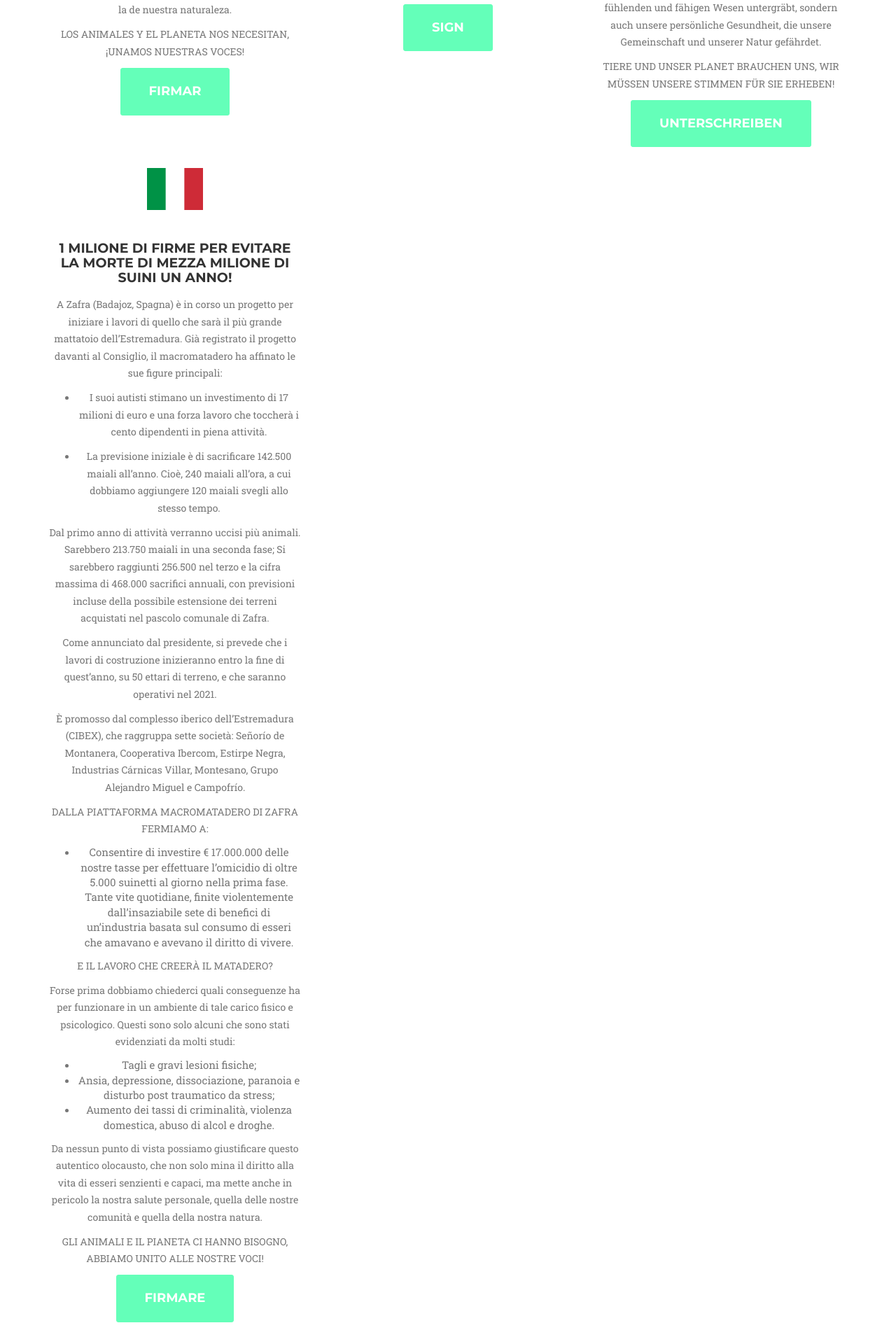
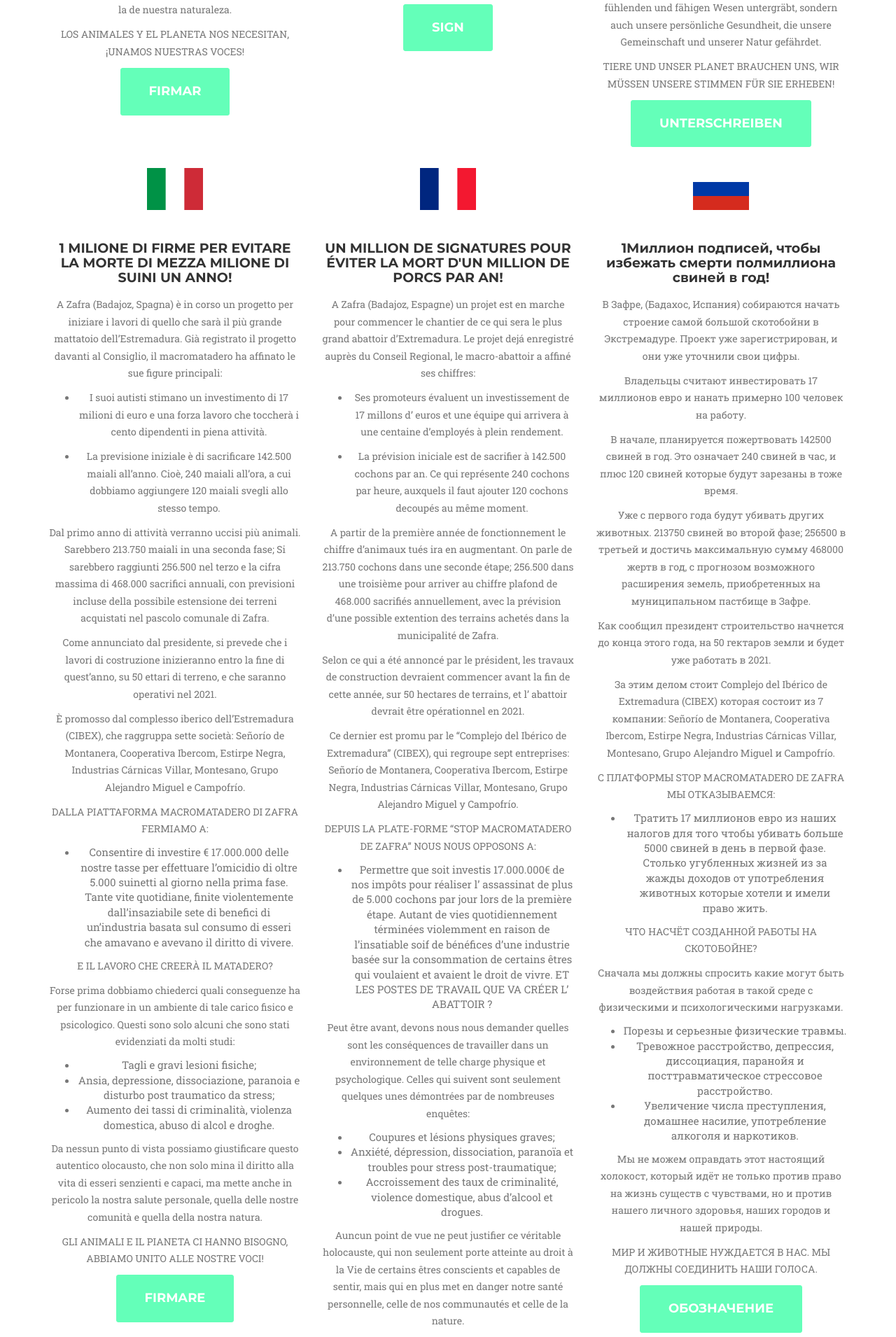
Before and after one commit to landlockedboat/stop-macro-madateros, a Jekyll site: the page built from index.html, in a window 1280 px wide. Shown: the part 2674-4584 px from the top of the page at 70% size. Built offline with Jekyll 4.4.1, drawn with Linux system fonts in a browser that asks for light colours; some web fonts are replaced; some of the changed text lies outside the part shown.

Commit message:
various changes

```diff
--- a/_config.yml
+++ b/_config.yml
@@ -1,4 +1,4 @@
-baseurl: /stop-macro-madatero-zafra
+baseurl: /
 # Site settings
 title: Stop Macro Matadero Zafra
 email: stopmacromataderozafra@gmail.com
--- a/_includes/agency.css
+++ b/_includes/agency.css
@@ -269,7 +269,7 @@ header {
     text-align: center;
     color: #fff;
     background-attachment: scroll;
-    background-image: url('{{ site.baseurl }}/img/header-bg.jpg');
+    background-image: url('{{ site.baseurl | prepend: site.url }}/img/header-bg.jpg');
     background-position: center center;
     background-repeat: none;
     -webkit-background-size: cover;
--- a/_includes/contact.html
+++ b/_includes/contact.html
@@ -2,41 +2,28 @@
     <div class="container">
         <div class="row">
             <div class="col-lg-12 text-center">
-                    <h2 class="section-heading">Contact Us</h2>
-                    <h3 class="section-subheading text-muted">Lorem ipsum dolor sit amet consectetur.</h3>
+                <h2 class="section-heading">Contacta con nosotrxs</h2>
+                <h3 class="section-subheading text-muted">Atendemos cualquier duda</h3>
             </div>
         </div>
         <div class="row">
-                <div class="col-lg-12">
-                    <form name="sentMessage" id="contactForm" novalidate>
-                        <div class="row">
-                            <div class="col-md-6">
-                                <div class="control-group form-group">
-                                    <input type="text" class="form-control" placeholder="Your Name *" id="name" required data-validation-required-message="Please enter your name.">
-                                    <p class="help-block text-danger"></p>
+            <div class="col-lg-4 text-center">
+                <div id="success"></div>
+                <a href="mailto:stopmacromataderozafra@gmail.com">
+                    <i class="fa fa-envelope fa-5x"></i>
+                </a>
             </div>
-                                <div class="control-group form-group">
-                                    <input type="email" class="form-control" placeholder="Your Email *" id="email" required data-validation-required-message="Please enter your email address.">
-                                    <p class="help-block text-danger"></p>
+            <div class="col-lg-4 text-center">
+                <div id="success"></div>
+                <a href="https://www.instagram.com/stopmacromataderozafra/">
+                    <i class="fa fa-instagram fa-5x"></i>
+                </a>
             </div>
-                                <div class="control-group form-group">
-                                    <input type="tel" class="form-control" placeholder="Your Phone *" id="phone" required data-validation-required-message="Please enter your phone number.">
-                                    <p class="help-block text-danger"></p>
-                                </div>
-                            </div>
-                            <div class="col-md-6">
-                                <div class="control-group form-group">
-                                    <textarea class="form-control" placeholder="Your Message *" id="message" required data-validation-required-message="Please enter a message."></textarea>
-                                    <p class="help-block text-danger"></p>
-                                </div>
-                            </div>
-                            <div class="clearfix"></div>
-                            <div class="col-lg-12 text-center">
+            <div class="col-lg-4 text-center">
                 <div id="success"></div>
-                                <button type="submit" class="btn btn-xl">Send Message</button>
-                            </div>
-                        </div>
-                    </form>
+                <a href="https://www.facebook.com/StopMacromataderoZafra/">
+                    <i class="fa fa-facebook fa-5x"></i>
+                </a>
             </div>
         </div>
     </div>
--- a/_includes/footer.html
+++ b/_includes/footer.html
@@ -4,22 +4,6 @@
             <div class="col-md-4">
                 <span class="copyright">Copyright &copy; {{ site.title }} {{ 'now' | date: "%Y" }}</span>
             </div>
-                <div class="col-md-4">
-                    <ul class="list-inline social-buttons">
-                        {% for network in site.social %}
-                        <li><a href="{{ network.url }}"><i class="fa fa-{{ network.title }}"></i></a>
-                        </li>
-                        {% endfor %}
-                    </ul>
-                </div>
-                <div class="col-md-4">
-                    <ul class="list-inline quicklinks">
-                        <li><a href="#">Privacy Policy</a>
-                        </li>
-                        <li><a href="#">Terms of Use</a>
-                        </li>
-                    </ul>
-                </div>
         </div>
     </div>
 </footer>
--- /dev/null
+++ b/_includes/manifestos/fr.md
@@ -0,0 +1,26 @@
+A Zafra (Badajoz, Espagne) un projet est en marche pour commencer le chantier de ce qui sera le plus grand abattoir d'Extremadura. Le projet dejá enregistré auprès du Conseil Regional, le macro-abattoir a affiné ses chiffres:
+
+- Ses promoteurs évaluent un investissement de 17 millons d' euros et une équipe qui arrivera à une centaine d'employés à plein rendement.
+
+- La prévision iniciale est de sacrifier à 142.500 cochons par an. Ce qui représente 240 cochons par heure, auxquels il faut ajouter 120 cochons decoupés au même moment.
+
+A partir de la première année de fonctionnement le chiffre d'animaux tués ira en augmentant. On parle de 213.750 cochons dans une seconde étape; 256.500 dans une troisième pour arriver au chiffre plafond de 468.000 sacrifiés annuellement, avec la prévision d'une possible extention des terrains achetés dans la municipalité de Zafra.
+
+Selon ce qui a été annoncé par le président, les travaux de construction devraient commencer avant la fin de cette année, sur 50 hectares de terrains, et l' abattoir devrait être opérationnel en 2021.
+
+Ce dernier est promu par le "Complejo del Ibérico de Extremadura" (CIBEX), qui regroupe sept entreprises: Señorío de Montanera, Cooperativa Ibercom, Estirpe Negra, Industrias Cárnicas Villar, Montesano, Grupo Alejandro Miguel y Campofrío.
+
+DEPUIS LA PLATE-FORME "STOP MACROMATADERO DE ZAFRA" NOUS NOUS OPPOSONS A:
+
+- Permettre que soit investis 17.000.000€ de nos impôts pour réaliser l' assassinat de plus de 5.000 cochons par jour lors de la première étape. Autant de vies quotidiennement términées violemment en raison de l'insatiable soif de bénéfices d'une industrie basée sur la consommation de certains êtres qui voulaient et avaient le droit de vivre.
+ET LES POSTES DE TRAVAIL QUE VA CRÉER L' ABATTOIR ?
+
+Peut être avant, devons nous nous demander quelles sont les conséquences de travailler dans un environnement de telle charge physique et psychologique. Celles qui suivent sont seulement quelques unes démontrées par de nombreuses enquêtes:
+
+- Coupures et lésions physiques graves;
+- Anxiété, dépression, dissociation, paranoïa et troubles pour stress post-traumatique;
+- Accroissement des taux de criminalité, violence domestique, abus d'alcool et drogues.
+
+Auncun point de vue ne peut justifier ce véritable holocauste, qui non seulement porte atteinte au droit à la Vie de certains êtres conscients et capables de sentir, mais qui en plus met en danger notre santé personnelle, celle de nos communautés et celle de la nature.
+
+LES ANIMAUX ET LA PLANÈTE ONT BESOIN DE NOUS, UNISSONS NOS VOIX !
--- /dev/null
+++ b/_includes/manifestos/jp.md
@@ -0,0 +1,28 @@
+スペインのバダホス県にあるサフラという町で、エストレマドゥーラ州最大の食肉処理場を建設するプロジェクトが進行中です。このプロジェクトはすでにエストレマドゥーラ州議会にかけられており、いくつかの主要な概算値も出されています。
+
+- このプロジェクトの推進者たちは、1700万ユーロの投資と100名の従業員がこのプロジェクトには必要と見積もっています。
+
+- 当初の予測では、年間142,500頭の豚が犠牲になります。それは、1時間あたり240頭です。そして同時に120頭がバラバラに解体されています。
+
+操業開始初年度からたくさんの動物が殺されるでしょう。その数は年間213,750頭と見積もられており、次の第二段階では256,500頭、第三段階では468,000頭まで達するでしょう。また、サフラの所有する牧草地を購入し敷地を拡張することもこのプロジェクトには含まれています。
+
+このプロジェクトの代表者が公表したところによると、食肉処理場の建設は年末までに50ヘクタールの土地で開始され、2021年に操業を開始する予定です。
+
+
+このプロジェクトはコンプレホ・デル・イベリコ・デ・エストレマドゥーラ（Complejo del Ibérico de Extremadura, CIBEX）によって推進されています。これは、次の7つの会社による共同企業体です。セニョリオ・デ・モンタネラ、イベルコム協同組合、エスティープ•ネグラ、インダストリ•カーニク•バイラル、モンテサーノ、グループ•アレハンドロ•ミゲルそしてカンポフリオ。
+
+サフラの食肉処理場建設反対団体である私たちは、次のことに反対します。
+
+- 操業開始の段階で1日に5,000頭以上の子豚を殺害するために、私たちの税金から1700万ユーロをも投資することはできません。とどまることのない産業の利益追及体質により、たくさんの命が毎日暴力的に失われています。また、その産業は、生きる権利を持っていて、かつ、生きることを渇望する動物を消費することで成り立っているのです。
+
+食肉処理場が生み出す雇用についてはどうでしょう？
+
+私たちは、そのような肉体的および精神的負担のある環境下で仕事をすることが、どのような結果をもたらすかを自問すべきです。以下は、多くの研究によって証明されたことのほんの一例です。
+
+- 怪我、負傷。
+- うつ病、解離、パラノイア、心的外傷後ストレス障害。
+- 犯罪率、家庭内暴力、飲酒および薬物乱用の増加。
+
+この本物の大量虐殺を正当化することはできません。これは、五感を持ち、生きているんだと自覚している動物の生きる権利を奪うだけでなく、私達の健康、コミュニティ、そして自然をも危険にさらします。
+
+動物と地球はあなたを必要としています、私たちの声に加わってください！
--- /dev/null
+++ b/_includes/manifestos/ru.md
@@ -0,0 +1,29 @@
+В Зафре, (Бадахос, Испания) собираются начать строение самой большой скотобойни в Экстремадуре. Проект уже зарегистрирован, и они уже уточнили свои цифры.
+
+Владельцы считают инвестировать 17 миллионов евро и нанать примерно 100 человек на работу.
+
+В начале, планируется пожертвовать 142500 свиней в год. Это означает 240 свиней в час, и плюс 120 свиней которые будут зарезаны в тоже время.
+
+Уже с первого года будут убивать других животных. 213750 свиней во второй фазе; 256500 в третьей и достичь максимальную сумму 468000 жертв в год,
+с прогнозом возможного расширения земель, приобретенных на муниципальном пастбище в Зафре.
+
+
+Как сообщил президент строительство начнется до конца этого года, на 50 гектаров земли и будет уже работать в 2021.
+
+За этим делом стоит Complejo del Ibérico de Extremadura (CIBEX) которая состоит из 7 компании: Señorío de Montanera, Cooperativa Ibercom, Estirpe Negra, Industrias Cárnicas Villar, Montesano, Grupo Alejandro Miguel и Campofrío.
+
+С ПЛАТФОРМЫ STOP MACROMATADERO DE ZAFRA МЫ ОТКАЗЫВАЕМСЯ:
+
+- Тратить 17 миллионов евро из наших налогов для того чтобы убивать больше 5000 свиней в день в первой фазе. Столько угубленных жизней из за жажды доходов от употребления животных которые хотели и имели право жить.
+
+ЧТО НАСЧЁТ СОЗДАННОЙ РАБОТЫ НА СКОТОБОЙНЕ?
+
+Сначала мы должны спросить какие могут быть воздействия работая в такой среде с физическими и психологическими нагрузками.
+
+- Порезы и серьезные физические травмы.
+- Тревожное расстройство, депрессия, диссоциация, паранойя и посттравматическое стрессовое расстройство.
+- Увеличение числа преступления, домашнее насилие, употребление алкоголя и наркотиков.
+
+Мы не можем оправдать этот настоящий холокост, который идёт не только против право на жизнь существ с чувствами, но и против нашего личного здоровья, наших городов и нашей природы.
+
+МИР И ЖИВОТНЫЕ НУЖДАЕТСЯ В НАС. МЫ ДОЛЖНЫ СОЕДИНИТЬ НАШИ ГОЛОСА.
--- a/_includes/services.html
+++ b/_includes/services.html
@@ -22,7 +22,7 @@
             </div>
             <div class="col-md-4">
                 <span class="fa-stack fa-4x">
-                    <span class="flag-icon flag-icon-us"></span>
+                    <span class="flag-icon flag-icon-gb"></span>
                 </span>
                 <h4 class="service-heading">A MILLION SIGNATURES TO AVOID THE DEATH OF HALF A MILLION PIGS A YEAR!</h4>
                 <div class="text-muted">
@@ -49,13 +49,50 @@
                 <span class="fa-stack fa-4x">
                     <span class="flag-icon flag-icon-it"></span>
                 </span>
-                <h4 class="service-heading">1 MILIONE DI FIRME PER EVITARE LA MORTE DI MEZZA MILIONE DI SUINI UN ANNO!</h4>
+                <h4 class="service-heading">1 MILIONE DI FIRME PER EVITARE LA MORTE DI MEZZA MILIONE DI SUINI UN ANNO!
+                </h4>
                 <div class="text-muted">
                     {% capture it %}{% include manifestos/it.md %}{% endcapture %}
                     {{ it | markdownify }}
                 </div>
                 <a href="http://chng.it/gvvFXGK7" class="page-scroll btn btn-xl">Firmare</a>
             </div>
+            <div class="col-md-4">
+                <span class="fa-stack fa-4x">
+                    <span class="flag-icon flag-icon-fr"></span>
+                </span>
+                <h4 class="service-heading">UN MILLION DE SIGNATURES POUR ÉVITER LA MORT D'UN MILLION DE PORCS PAR AN!
+                </h4>
+                <div class="text-muted">
+                    {% capture fr %}{% include manifestos/fr.md %}{% endcapture %}
+                    {{ fr | markdownify }}
+                </div>
+                <a href="http://chng.it/gvvFXGK7" class="page-scroll btn btn-xl">SIGNER</a>
+            </div>
+            <div class="col-md-4">
+                <span class="fa-stack fa-4x">
+                    <span class="flag-icon flag-icon-ru"></span>
+                </span>
+                <h4 class="service-heading">1Миллион подписей, чтобы избежать смерти полмиллиона свиней в год!
+                </h4>
+                <div class="text-muted">
+                    {% capture ru %}{% include manifestos/ru.md %}{% endcapture %}
+                    {{ ru | markdownify }}
+                </div>
+                <a href="http://chng.it/gvvFXGK7" class="page-scroll btn btn-xl">ОБОЗНАЧЕНИЕ</a>
+            </div>
+            <div class="col-md-4">
+                <span class="fa-stack fa-4x">
+                    <span class="flag-icon flag-icon-jp"></span>
+                </span>
+                <h4 class="service-heading">数百万人が半年の死を回避するために署名
+                </h4>
+                <div class="text-muted">
+                    {% capture jp %}{% include manifestos/jp.md %}{% endcapture %}
+                    {{ jp | markdownify }}
+                </div>
+                <a href="http://chng.it/gvvFXGK7" class="page-scroll btn btn-xl">サイン</a>
+            </div>
         </div>
     </div>
 </section>
--- a/_layouts/default.html
+++ b/_layouts/default.html
@@ -4,6 +4,7 @@
     <body id="page-top" class="index">
     {% include header.html %}
     {% include services.html %}
+    {% include contact.html %}
     {% include footer.html %}
     {% include modals.html %}
     {% include js.html %}
```
Also changed, not shown: template.yml (added, +11 -0 lines). Lines whose indentation alone changed are shown as unchanged.
